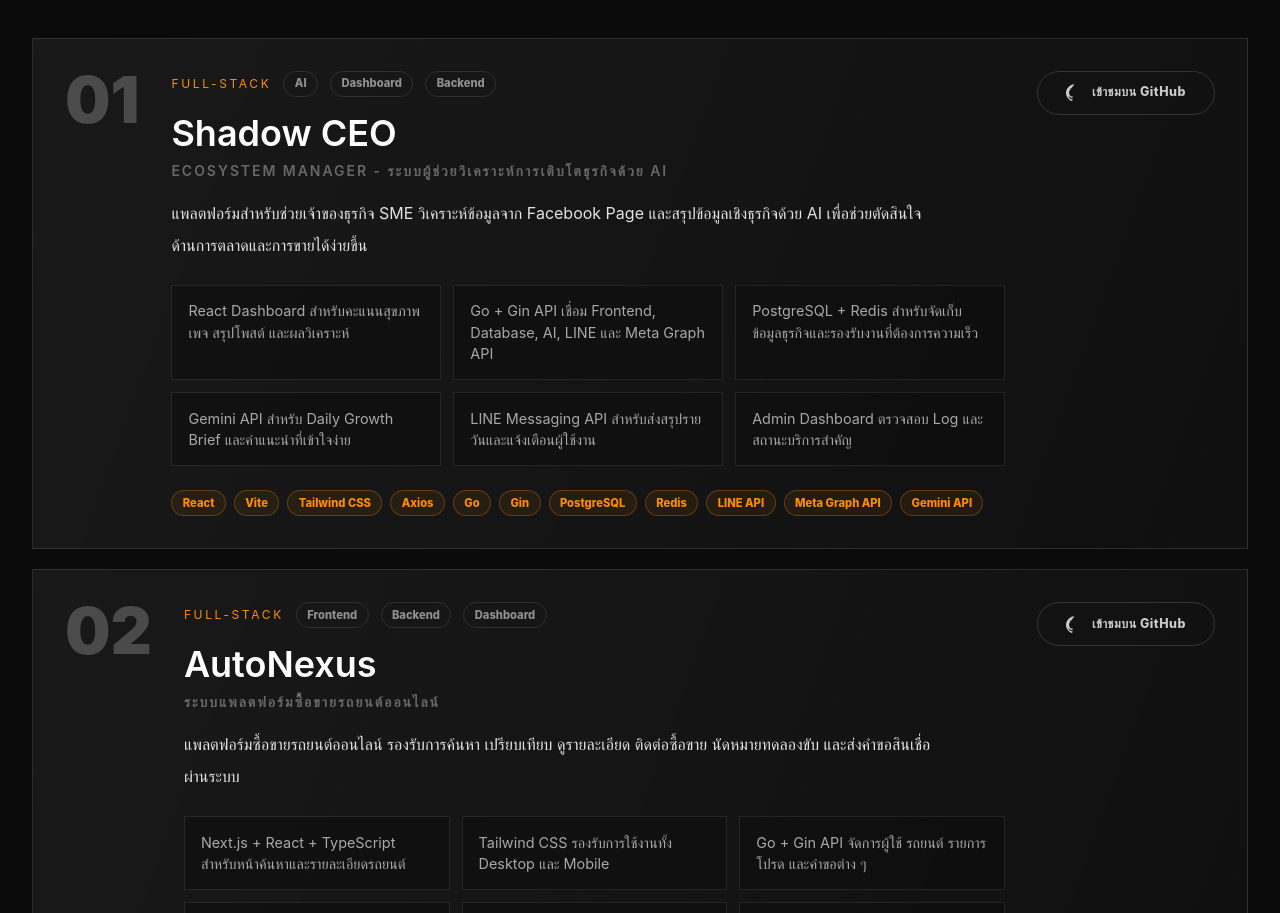
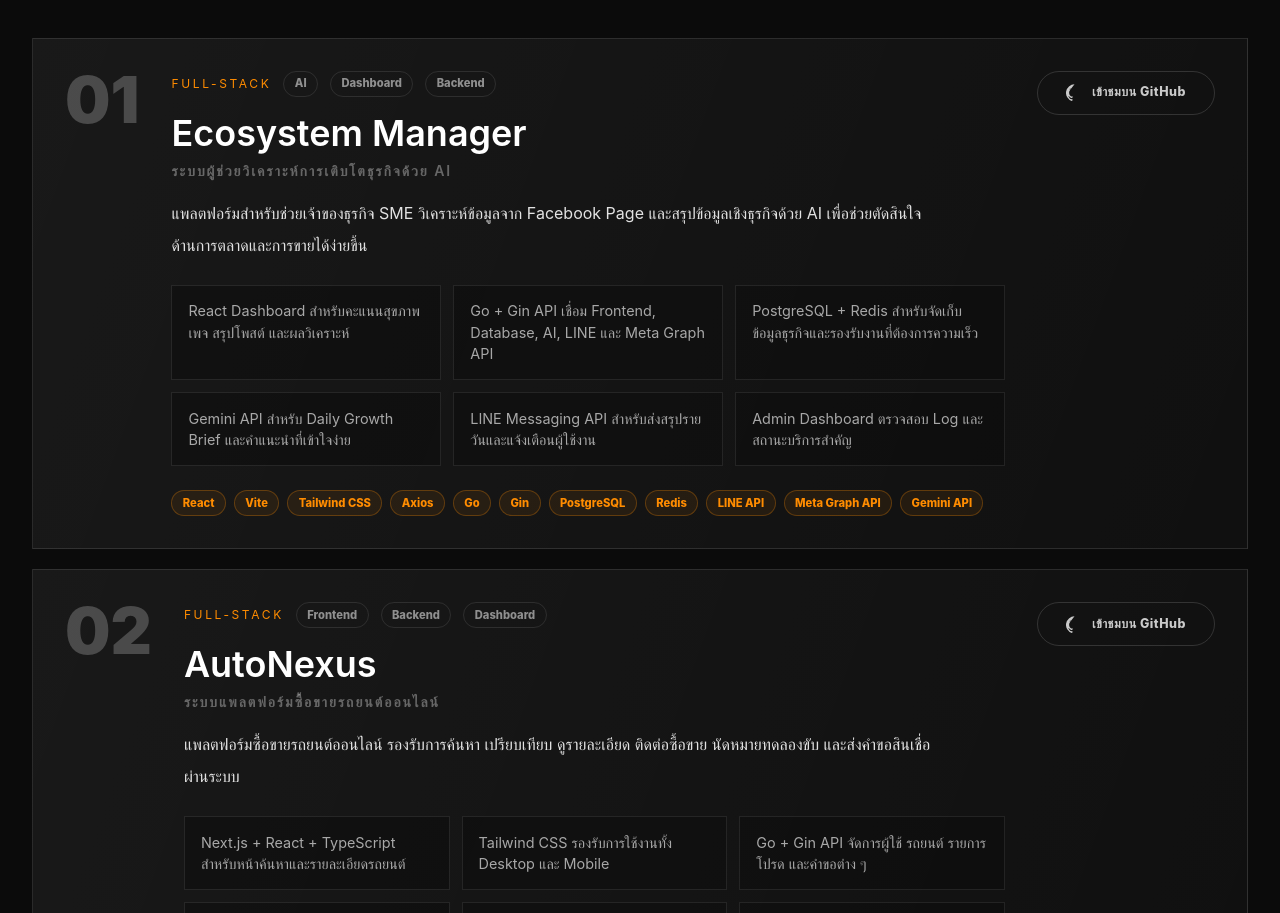
Before and after one commit to zedzerofreedomtime/my-protfolio, a React (Vite) app: page / in a window 1280 px wide. Shown: the part 3667-4580 px from the top of the page. Built offline with nearby package versions, Linux system fonts and the light colour scheme.

Commit message:
Update Ecosystem Manager project metadata
- Rename the Shadow CEO project card to Ecosystem Manager
- Simplify the project subtitle now that the card title carries the product name
- Point the GitHub action to fulltank-garage/shadow-ceo

```diff
--- a/src/components/Projects.jsx
+++ b/src/components/Projects.jsx
@@ -5,8 +5,8 @@ const filters = ["All", "Full-Stack", "AI", "Dashboard", "Frontend", "Backend"];
 
 const projects = [
   {
-    name: "Shadow CEO",
-    subtitle: "Ecosystem Manager - ระบบผู้ช่วยวิเคราะห์การเติบโตธุรกิจด้วย AI",
+    name: "Ecosystem Manager",
+    subtitle: "ระบบผู้ช่วยวิเคราะห์การเติบโตธุรกิจด้วย AI",
     category: "Full-Stack",
     tags: ["AI", "Dashboard", "Backend"],
     desc: "แพลตฟอร์มสำหรับช่วยเจ้าของธุรกิจ SME วิเคราะห์ข้อมูลจาก Facebook Page และสรุปข้อมูลเชิงธุรกิจด้วย AI เพื่อช่วยตัดสินใจด้านการตลาดและการขายได้ง่ายขึ้น",
@@ -31,7 +31,7 @@ const projects = [
       "Meta Graph API",
       "Gemini API",
     ],
-    githubLink: "https://github.com/zedzerofreedomtime/shadow-ceo2",
+    githubLink: "https://github.com/fulltank-garage/shadow-ceo",
   },
   {
     name: "AutoNexus",
```
